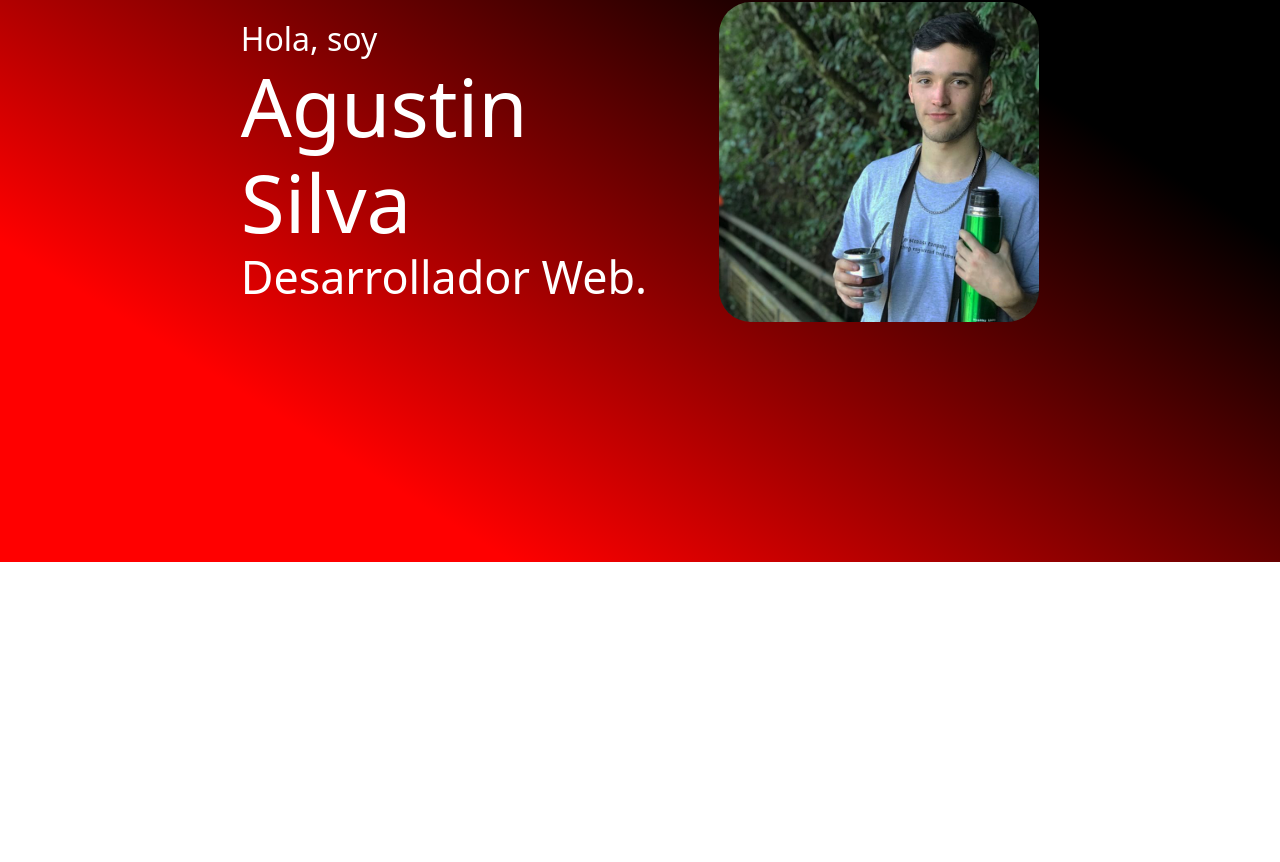
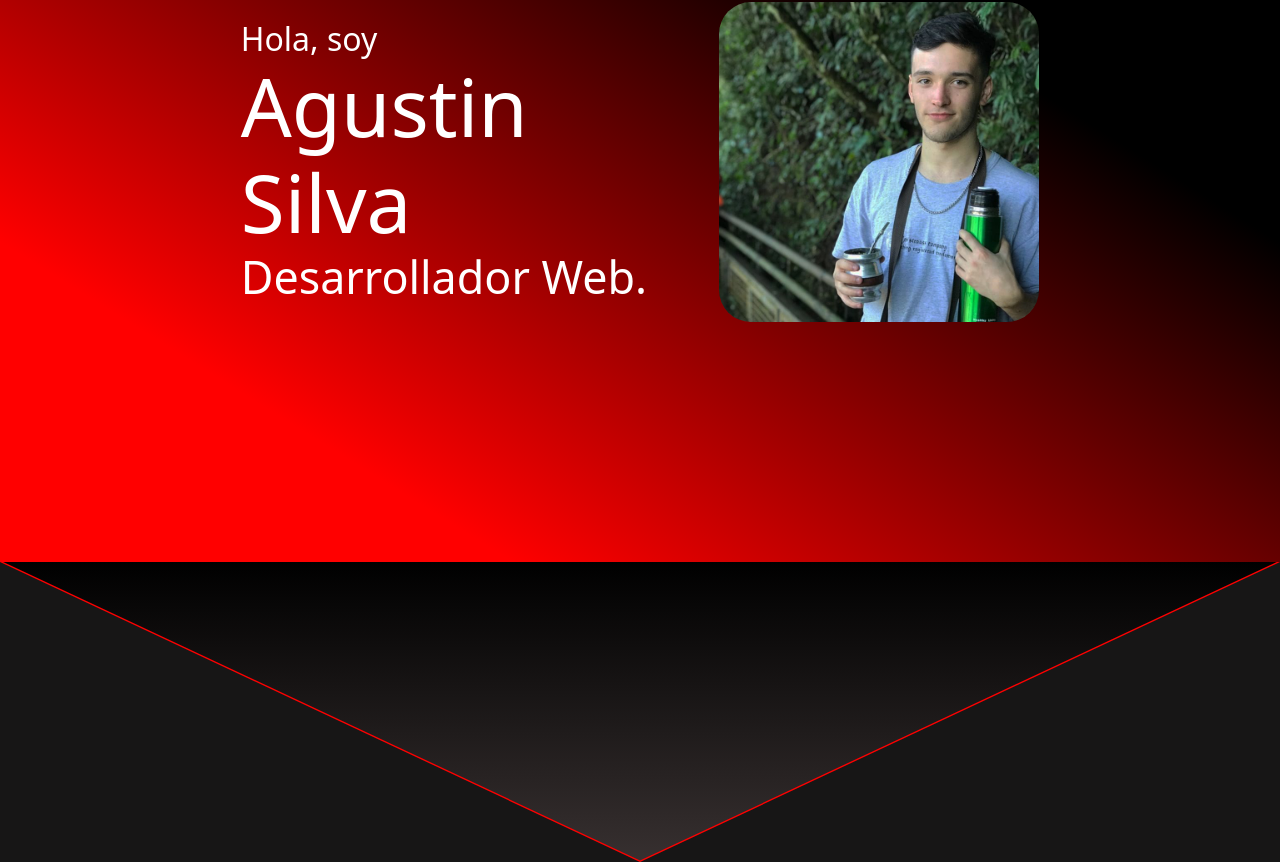
Before and after one commit to Agus-Silva-CPFS/PortfolioWeb, a React (Create React App) app: page / in a window 1280 px wide. Shown: the part 300-1162 px from the top of the page. Before the commit the page ends 862 px from the top, so only its background shows below. Built offline with nearby package versions, Linux system fonts and the light colour scheme.

Commit message:
Se creo un componente para separar las secciones

```diff
--- a/src/App.js
+++ b/src/App.js
@@ -1,11 +1,13 @@
 import './App.css';
 import NavBar from './components/NavBar/Navbar.tsx';
+import Separador from './components/Separador/Separador.tsx';
 import Inicio from './sections/Inicio/Inicio.tsx';
 function App() {
   return (
     <div className="App">
       <NavBar></NavBar>
       <Inicio></Inicio>
+      <Separador></Separador>
     </div>
   );
 }
--- /dev/null
+++ b/src/components/Separador/Separador.css
@@ -0,0 +1,27 @@
+.ctn-triangulo {
+    position: relative;
+    width: 100%;
+    height: 300px;
+    background-color: rgb(23, 22, 22);
+    overflow: hidden;
+}
+.borde-triangulo {
+    position: absolute;
+    top: 0;
+    left: 0;
+    width: 100%;
+    height: 300px;
+    background-color: red;
+    clip-path: polygon(0% 0%, 50% 100%, 100% 0%);
+    z-index: 1;
+}
+.triangulo {
+    position: absolute;
+    top: -1.5px;
+    left: 0px;
+    width: 100%;
+    height: 300px;
+    background: linear-gradient(rgb(0, 0, 0), rgb(55, 48, 48));
+    clip-path: polygon(0% 0%, 50% 100%, 100% 0%);
+    z-index: 2;
+}
--- /dev/null
+++ b/src/components/Separador/Separador.tsx
@@ -0,0 +1,12 @@
+import React from 'react';
+import '../Separador/Separador.css';
+
+const Separador = () => {
+    return (
+        <div className="ctn-triangulo">
+            <div className="borde-triangulo"></div>
+            <div className="triangulo"></div>
+        </div>
+    );
+};
+export default Separador;
```
